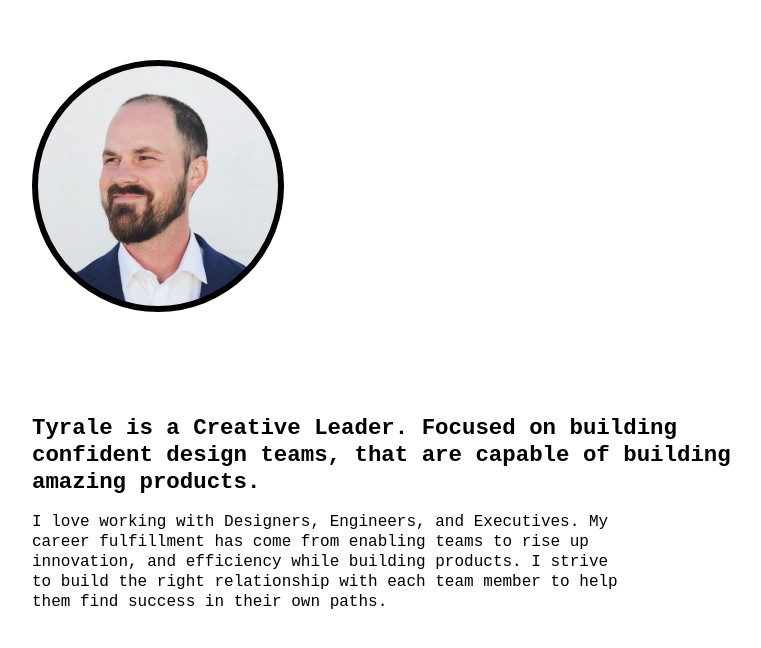
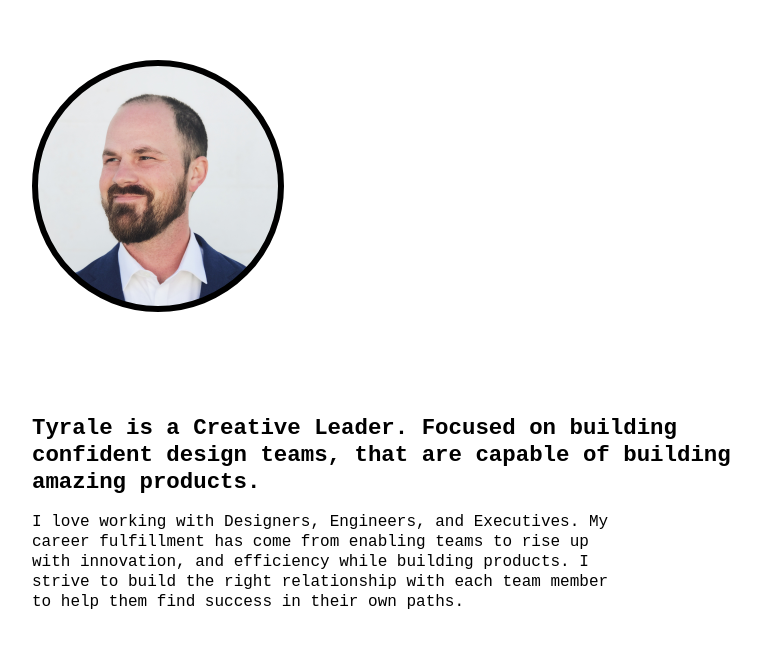
Before and after one commit to tyrale/tyrale, a website: page index.html in a window 1280 px wide. Shown: the part 300-948 px from the top of the page, without its empty margins (144-905 px from the left). Drawn offline with Linux system fonts and the light colour scheme; a web font is replaced by a local one.

Commit message:
Update index.html
spl

```diff
--- a/index.html
+++ b/index.html
@@ -13,7 +13,7 @@
           <h1>Tyrale is a Creative Leader. Focused on building confident design teams, that are capable of building amazing products.</h1>
         </li>
         <li class="story">
-          <p>I love working with Designers, Engineers, and Executives. My career fulfillment has come from enabling teams to rise up innovation, and efficiency while building products. I strive to build the right relationship with each team member to help them find success in their own paths.</p>
+          <p>I love working with Designers, Engineers, and Executives. My career fulfillment has come from enabling teams to rise up with innovation, and efficiency while building products. I strive to build the right relationship with each team member to help them find success in their own paths.</p>
         </li>
       </ul>
     </header>
```
